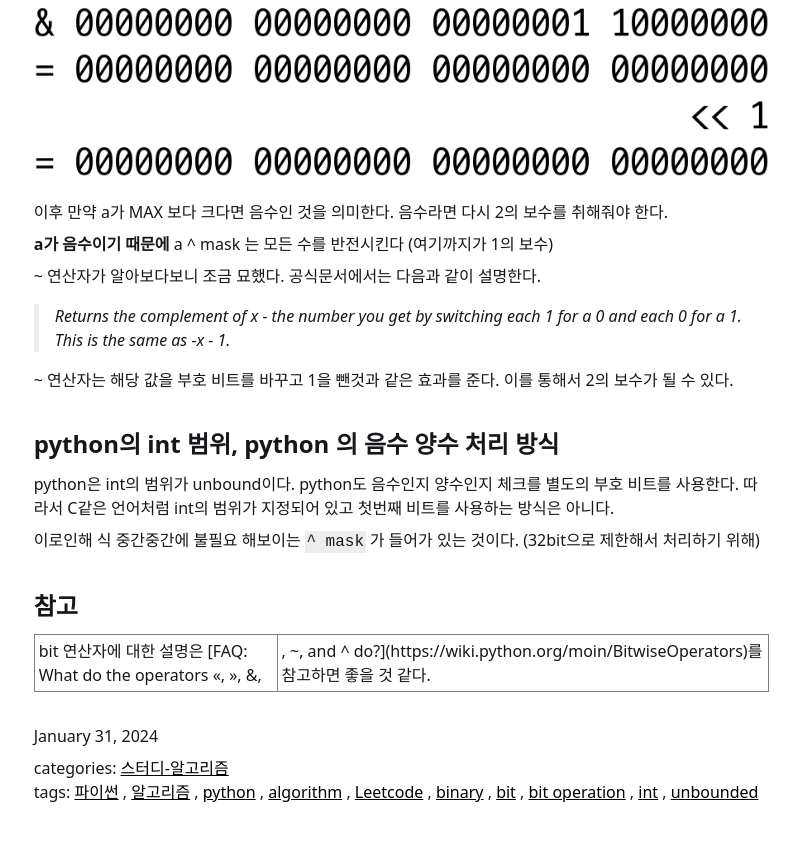
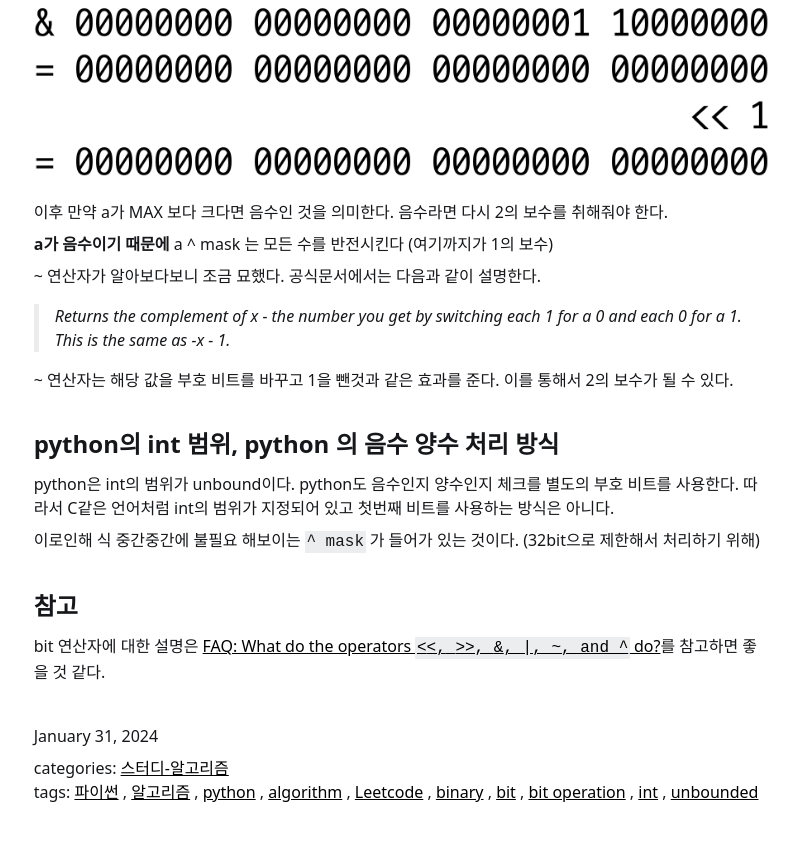
Before and after one commit to dev-jonghoonpark/algorithm-blog, a Jekyll site: the page built from _posts/2024-01-31-leetcode-371.md, in a window 1280 px wide and 900 px high, scrolled down 2304 px. Shown: the top 841 px of the window, without its empty margins (319-1119 px from the left). Built offline with Jekyll 4.4.1, drawn with Linux system fonts in a browser that asks for light colours.

Commit message:
Update 2024-01-31-leetcode-371.md

```diff
--- a/_posts/2024-01-31-leetcode-371.md
+++ b/_posts/2024-01-31-leetcode-371.md
@@ -96,4 +96,4 @@ python도 음수인지 양수인지 체크를 별도의 부호 비트를 사용
 
 ## 참고
 
-bit 연산자에 대한 설명은 [FAQ: What do the operators <<, >>, &, |, ~, and ^ do?](https://wiki.python.org/moin/BitwiseOperators)를 참고하면 좋을 것 같다.
+bit 연산자에 대한 설명은 [FAQ: What do the operators `<<, >>, &, |, ~, and ^` do?](https://wiki.python.org/moin/BitwiseOperators)를 참고하면 좋을 것 같다.
```
